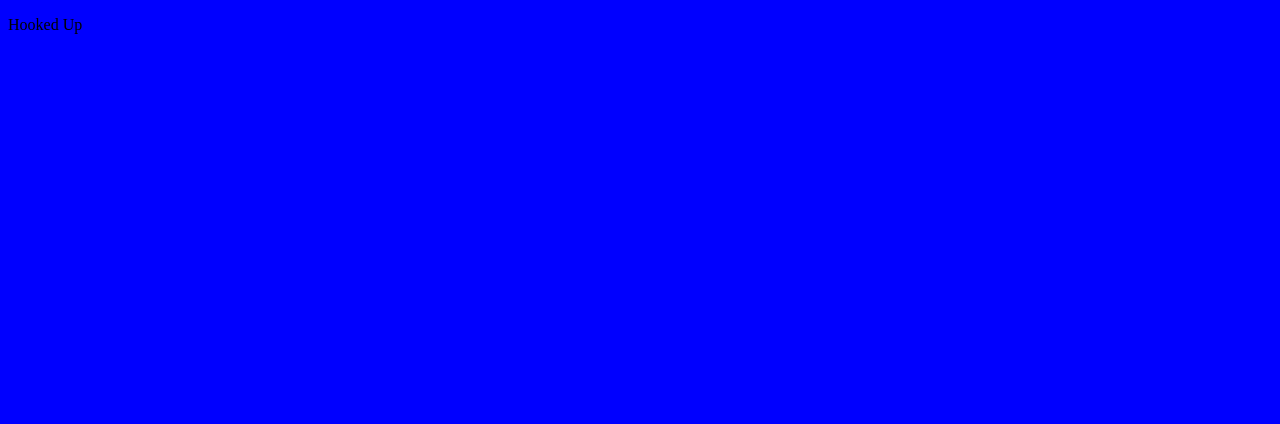
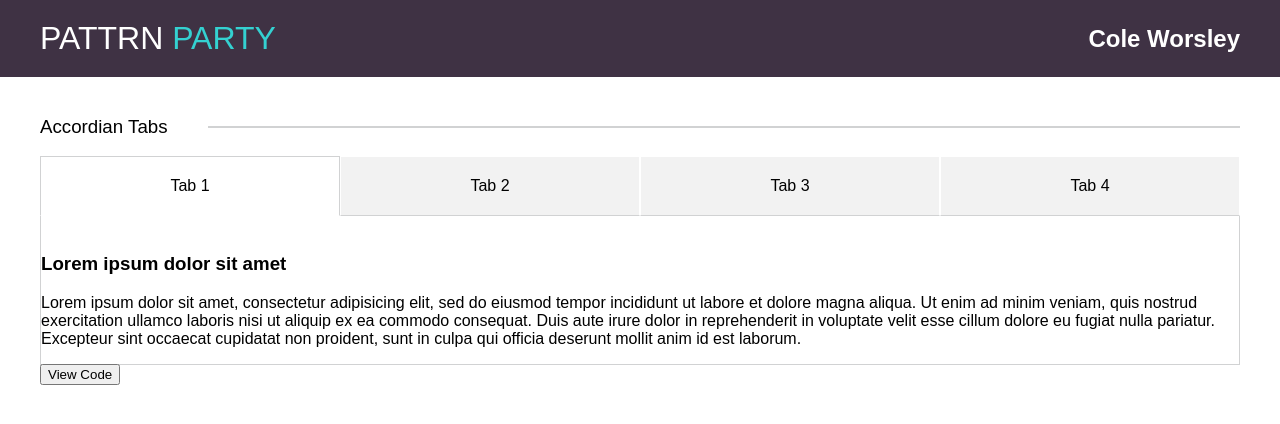
Before and after one commit to coleworsley/pattrn-party, a plain HTML site: page index.html in a window 1280 px wide. Drawn offline with Linux system fonts and the light colour scheme.

Commit message:
add more styline

```diff
--- a/index.html
+++ b/index.html
@@ -6,9 +6,36 @@
     <link rel="stylesheet" href="./styles.css">
   </head>
   <body>
-    <main>
-      sample text
-    </main>
+  <header class="header">
+    <h1 class="header__title">Pattrn <span class="header__span">Party</span></h1>
+    <h2 class="header__username">Cole Worsley</h2>
+  </header>
+  <main class="main">
+    <section class="section">
+      <header class="section__header">
+        <h3 class="section__title">Accordian Tabs</h3>
+        <hr class="section__line"/>
+      </header>
+      <div class="accordian">
+        <nav class="accordian__tabs">
+          <ul class="tabs">
+            <li class="tabs__tab" id="tabs--active">Tab 1</li>
+            <li class="tabs__tab">Tab 2</li>
+            <li class="tabs__tab">Tab 3</li>
+            <li class="tabs__tab">Tab 4</li>
+          </ul>
+        </nav>
+        <div class="accordian__container">
+          <img src="" alt="" class"accordian__image">
+          <div class="accordian__content-box">
+            <h3 class="accoridian__title">Lorem ipsum dolor sit amet</h3>
+            <p class="accordian__content">Lorem ipsum dolor sit amet, consectetur adipisicing elit, sed do eiusmod tempor incididunt ut labore et dolore magna aliqua. Ut enim ad minim veniam, quis nostrud exercitation ullamco laboris nisi ut aliquip ex ea commodo consequat. Duis aute irure dolor in reprehenderit in voluptate velit esse cillum dolore eu fugiat nulla pariatur. Excepteur sint occaecat cupidatat non proident, sunt in culpa qui officia deserunt mollit anim id est laborum.</p>
+          </div>
+        </div>
+      </div>
+      <button class="view-btn">View Code</button>
+    </section>
+  </main>
   </body>
   <script src="./main.js" charset="utf-8"></script>
 </html>
--- a/main.js
+++ b/main.js
@@ -1 +1 @@
-document.querySelector('main').innerHTML = '<div><p>Hooked Up</p></div>'
+// document.querySelector('main').innerHTML = '<div><p>Hooked Up</p></div>'
--- a/styles.css
+++ b/styles.css
@@ -6,5 +6,87 @@ html,
 body {
   min-height: 100vh;
   width: 100%;
-  background-color: blue;
+  margin: 0;
+  font-family: sans-serif;
+  background-color: #FFF;
 }
+
+.main {
+  padding: 20px 40px;
+}
+
+.header {
+  display: flex;
+  align-items: center;
+  justify-content: space-between;
+  background-color: #3F3244;
+  padding: 20px 40px;
+}
+
+.header__title {
+  font-weight: 300;
+  text-transform: uppercase;
+  color: #FFF;
+  margin: 0;
+}
+
+.header__span {
+  font-weight: 300;
+  color: #34D1D1;
+}
+
+.header__username {
+  margin: 0;
+  color: #FFF;
+}
+
+/* Section */
+.section__header {
+  display: flex;
+  align-items: center;
+}
+
+.section__title {
+  font-weight: 300;
+  margin-right: 40px;
+}
+
+.section__line {
+  height: 1px;
+  flex-grow: 1;
+  border: 1px solid #D1D2D3;
+}
+
+/* Tabs */
+.tabs {
+  list-style: none;
+  padding: 0;
+  margin: 0;
+  display: flex;
+  flex-direction: row;
+}
+
+.tabs__tab {
+  flex-grow: 1;
+  text-align: center;
+  padding: 20px;
+  border-color: #FFF;
+  border-style: solid;
+  border-width: 1px;
+  border-bottom-color: #D1D2D3;
+  background-color: #F2F2F2;
+}
+
+#tabs--active {
+  border: 1px solid #D1D2D3;
+  border-bottom: 1px solid transparent;
+  background-color: #FFF;
+}
+
+
+/* Accordian */
+.accordian__container {
+  border: 1px solid #D1D2D3;
+  border-top: none;
+  margin-bottom: -1px;
+}
```
